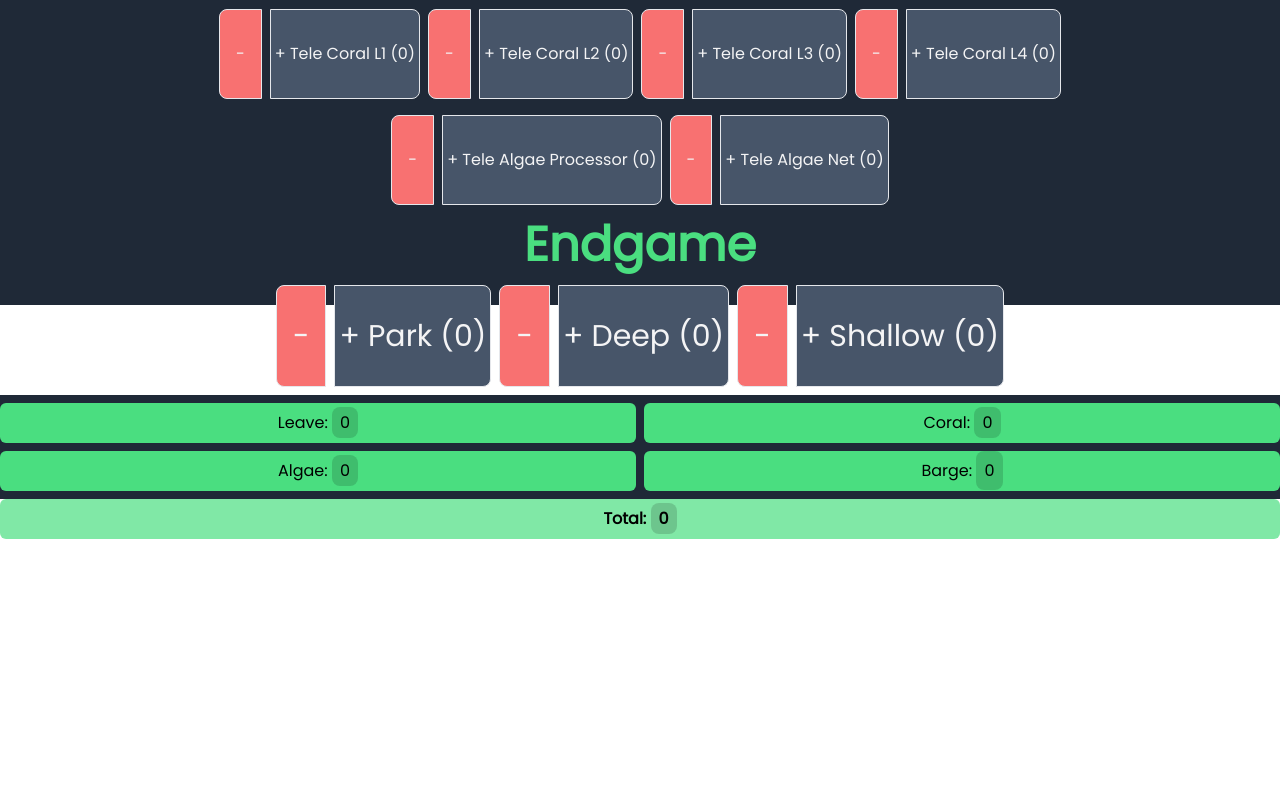
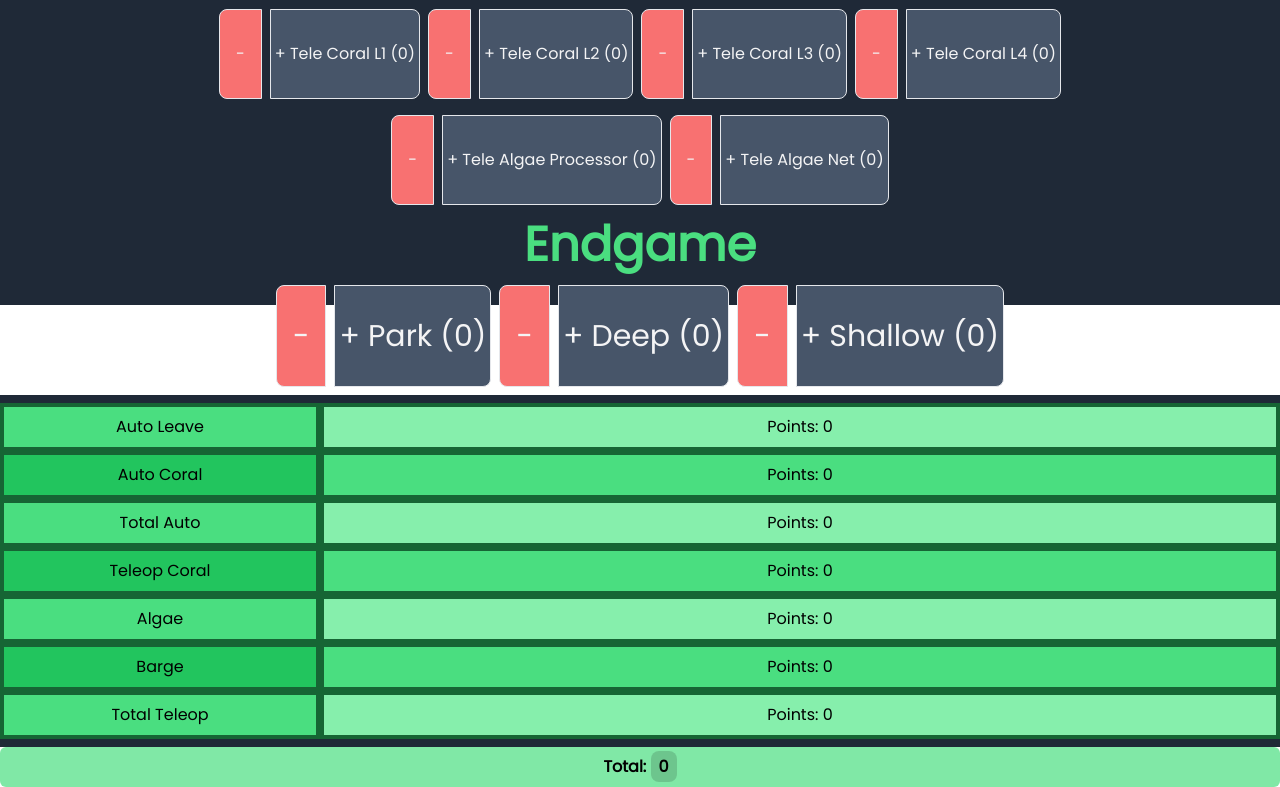
Before and after one commit to ThePotatoArchivist/scouting-app-2025, a React (Vite) app in the folder client/: page /score_calculator in a window 1280 px wide. Shown: the part 495-1282 px from the top of the page. Before the commit the page ends 1034 px from the top, so only its background shows below. Built offline with nearby package versions, Linux system fonts and the light colour scheme.

Commit message:
WIP reformat
christian out

```diff
--- a/client/src/apps/score_calculator/ScoreCalculator.tsx
+++ b/client/src/apps/score_calculator/ScoreCalculator.tsx
@@ -47,7 +47,7 @@ function ScoreCalculator() {
     const [Deep, setDeep] = useState(0);
     const [Shallow, setShallow] = useState(0);
 
-    const autoPoints = autoLeave * 3 ;
+    const autoPoints = autoLeave * 3 + autoCoral1 * 3 + autoCoral2 * 4 + autoCoral3 * 6 + autoCoral4 * 7 + autoAlgaeProcessor * 6 + autoAlgaeNet *4;
     const CoralPoints =
         autoCoral1 * 3 + autoCoral2 * 4 + autoCoral3 * 6 + autoCoral4 * 7 + teleCoral1 * 2 + teleCoral2 * 3 + teleCoral3 * 4 + teleCoral4 * 5;
     const AlgaePoints =
@@ -59,6 +59,9 @@ function ScoreCalculator() {
         CoralPoints +
         AlgaePoints +
         cagePoints ;
+    const autoCoralTotal = autoCoral1 * 3 + autoCoral2 * 4 + autoCoral3 * 6 + autoCoral4 * 7;
+    const teleCoralTotal = teleCoral1 * 2 + teleCoral2 * 3 + teleCoral3 * 4 + teleCoral4 * 5;
+    const teleopPoints = teleCoralTotal + cagePoints + teleAlgaeNet * 4 + teleAlgaeProcessor * 6;
 
     const handleReset = () => {
         setAutoLeave(0);
@@ -187,35 +190,23 @@ function ScoreCalculator() {
                     </div>
                 </div>
 
-                <div className='col-span-2 grid grid-cols-2 justify-center gap-2 py-2 bg-gray-800'>
-                    <p className='text-black-100 text-md rounded-md border-green-800 bg-green-400 px-3 py-2 text-center'>
-                        Leave:{' '}
-                        <span className='rounded-lg bg-black/15 p-2 py-1'>
-                            {autoPoints}
-                        </span>
-                    </p>
+                <div className='grid grid-cols-8 justify-center py-2 bg-gray-800 text-black-100 text-md'>
+                <p className='col-span-2 border-green-800 border-4 bg-green-400 px-3 py-2 text-center'>Auto Leave</p>
+                    <p className='col-span-6 border-green-800 border-4 bg-green-300 px-3 py-2 text-center'>Points: {autoLeave*3}</p>
+                <p className='col-span-2 border-green-800 border-4 bg-green-500 px-3 py-2 text-center'>Auto Coral</p>
+                    <p className='col-span-6 border-green-800 border-4 bg-green-400 px-3 py-2 text-center'>Points: {autoCoralTotal}</p>
+                <p className='col-span-2 border-green-800 border-4 bg-green-400 px-3 py-2 text-center'>Total Auto</p>
+                    <p className='col-span-6 border-green-800 border-4 bg-green-300 px-3 py-2 text-center'>Points: {autoPoints}</p>
+                <p className='col-span-2 border-green-800 border-4 bg-green-500 px-3 py-2 text-center'>Teleop Coral</p>
+                    <p className='col-span-6 border-green-800 border-4 bg-green-400 px-3 py-2 text-center'>Points: {teleCoralTotal}</p>
+                <p className='col-span-2 border-green-800 border-4 bg-green-400 px-3 py-2 text-center'>Algae</p>
+                    <p className='col-span-6 border-green-800 border-4 bg-green-300 px-3 py-2 text-center'>Points: {AlgaePoints}</p>
+                <p className='col-span-2 border-green-800 border-4 bg-green-500 px-3 py-2 text-center'>Barge</p>
+                    <p className='col-span-6 border-green-800 border-4 bg-green-400 px-3 py-2 text-center'>Points: {cagePoints}</p>
+                <p className='col-span-2 border-green-800 border-4 bg-green-400 px-3 py-2 text-center'>Total Teleop</p>
+                    <p className='col-span-6 border-green-800 border-4 bg-green-300 px-3 py-2 text-center'>Points: {teleopPoints}</p>
 
-                    <p
-                        className={` text-black-100 text-md rounded-md border-green-800 bg-green-400 px-3 py-2 text-center`}>
-                        Coral:{' '}
-                        <span className='rounded-lg bg-black/15 p-2 py-1'>
-                            {CoralPoints}
-                        </span>
-                    </p>
 
-                    <p className='text-black-100 text-md rounded-md border-green-800 bg-green-400 px-3 py-2 text-center'>
-                        Algae:{' '}
-                        <span className='rounded-lg bg-black/15 p-2 py-1'>
-                            {AlgaePoints}
-                        </span>
-                    </p>
-
-                    <p className='text-black-100 text-md rounded-md border-green-800 bg-green-400 px-3 py-2 text-center'>
-                        Barge:{' '}
-                        <span className='rounded-lg bg-black/15 p-2 py-2'>
-                            {cagePoints}
-                        </span>
-                    </p>
                 </div>
                 <p className='text-black-100 text-md rounded-md border-green-800 bg-green-400/70 px-3 py-2 text-center font-black'>
                         Total:{' '}
```
